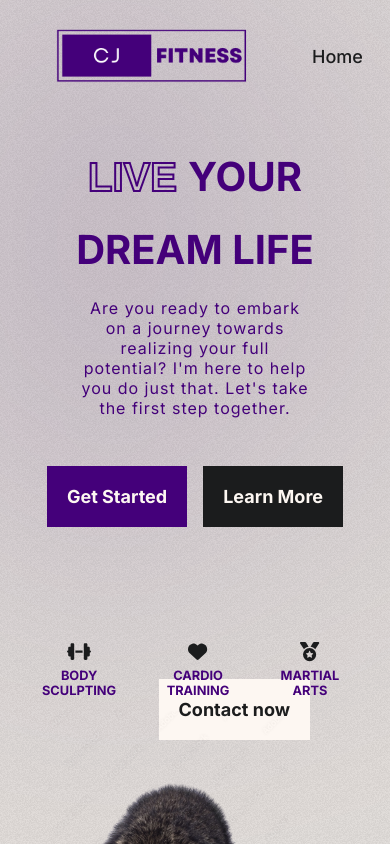
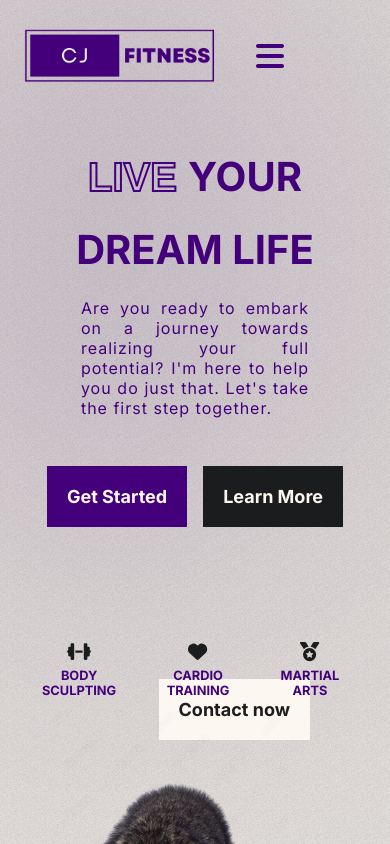
Before and after one commit to veronika-pomy/Fitness-Portfolio, a React (Create React App) app: page / in a window 390 px wide. Shown: the top 844 px of the page. Built offline with nearby package versions, Linux system fonts and the light colour scheme; the HTML template or start-up script is replaced by a standard one.

Commit message:
added bar menu for mobile screen and scrolling functionality on menu link click

```diff
--- a/package.json
+++ b/package.json
@@ -19,7 +19,7 @@
     "react-dom": "^18.2.0",
     "react-onclickoutside": "^6.12.2",
     "react-scripts": "5.0.1",
-    "react-scroll": "^1.8.7",
+    "react-scroll": "^1.9.0",
     "web-vitals": "^2.1.4"
   },
   "scripts": {
--- a/src/App.css
+++ b/src/App.css
@@ -15,6 +15,7 @@
     --certificate: #edd66f;
     --card-color: #5f5c60b9;
     --glow-shadow-purple-sm-icon: rgba(30, 5, 44, 0.893);
+    --mobile-menu: #fdf7f2f2;
   }
 
   .app-container {
--- a/src/components/Header.jsx
+++ b/src/components/Header.jsx
@@ -1,8 +1,17 @@
-import React from 'react';
+import React, { useState } from 'react';
 import '../style/Header.css';
 import Logo from '../assets/imgs/logo-1.png';
+import { FontAwesomeIcon } from '@fortawesome/react-fontawesome';
+import { faBars } from '@fortawesome/free-solid-svg-icons';
+import { Link } from 'react-scroll';
+
+// TODO: add close btn to the mobile menu
 
 const Header = () => {
+
+  const mobileScreen = window.innerWidth <= 768 ? true: false;
+  const [ isMenuOpen, setOpenMenu ] = useState(false);
+
   return (
     <div className="header">
         <img
@@ -10,17 +19,35 @@ const Header = () => {
             alt="Calvin Waid Fitness Logo"
             className='logo'
         />
-        <ul
+        {(isMenuOpen === false && mobileScreen === true) ?
+          <div
+            onClick={() => setOpenMenu(true)}
+          >
+            <FontAwesomeIcon icon={faBars} className='mobile-menu-bars' />
+          </div>
+          :
+          <ul
             className='menu'
-        >
-            <li className="home">Home</li>
-            <li className="programs">Programs</li>
-            <li className="about">About</li>
-            <li className="plans">Plans</li>
-            <li className="testimonials">Testimonials</li>
+          >
+            <li className="home">
+              <Link spy={true} span={true} smooth={true} to='hero' activeClass='active' onClick={() => setOpenMenu(false)}>Home</Link>
+            </li>
+            <li className="programs">
+              <Link spy={true} span={true} smooth={true} to='programs' onClick={() => setOpenMenu(false)}>Programs</Link>
+            </li>
+            <li className="about">
+              <Link spy={true} span={true} smooth={true} to='about' onClick={() => setOpenMenu(false)}>About</Link>
+            </li>
+            <li className="plans">
+              <Link spy={true} span={true} smooth={true} to='plans' onClick={() => setOpenMenu(false)}>Plans</Link>
+            </li>
+            <li className="testimonials">
+              <Link spy={true} span={true} smooth={true} to='testimonials' onClick={() => setOpenMenu(false)}>Testimonials</Link>
+            </li>
         </ul>
+        }
     </div>
   )
 }
 
-export default Header
+export default Header;
--- a/src/components/Hero.jsx
+++ b/src/components/Hero.jsx
@@ -14,7 +14,7 @@ const Hero = () => {
   const transition = { type: 'spring', duration: 2 };
 
   return (
-    <div className="hero-container">
+    <div className="hero-container" id='hero'>
         {/* color gradient  */}
         <div className="blur hero-blur"></div>
         <div className="left-hero">
--- a/src/components/Motivation.jsx
+++ b/src/components/Motivation.jsx
@@ -15,6 +15,7 @@ const Motivation = () => {
   return (
     <div
         className='motivation-container'
+        id='about'
     >
         <div className="motivation-left">
             <img src={img1} alt="A closeup of a dumbbell rack" />
--- a/src/components/Pricing.jsx
+++ b/src/components/Pricing.jsx
@@ -9,7 +9,7 @@ import { faRightLong } from '@fortawesome/free-solid-svg-icons';
 
 const Pricing = () => {
   return (
-    <div className='pricing-container'>
+    <div className='pricing-container' id='plans'>
         {/* color gradient */}
         <div className="blur pricing-blur-left"></div>
         <div className="blur pricing-blur-right"></div>
--- a/src/components/Programs.jsx
+++ b/src/components/Programs.jsx
@@ -8,6 +8,7 @@ const Programs = () => {
   return (
     <div
         className='programs-container'
+        id='programs'
     >
         <div className="programs-header">
             <span className='outline-text'>Discover</span>
--- a/src/components/Testimonials.jsx
+++ b/src/components/Testimonials.jsx
@@ -15,6 +15,7 @@ const Testimonials = () => {
   return (
     <div
       className='testimonials-container'
+      id='testimonials'
     >
       <div className="left-testimonials">
         <span>Testimonials</span>
--- a/src/style/Header.css
+++ b/src/style/Header.css
@@ -26,3 +26,34 @@
 .menu > li:hover {
     color: var(--purple);
 }
+
+/* small screens */
+@media screen and (max-width: 768px) {
+    .header {
+        align-items: center;
+    }
+
+    .logo {
+        margin-left: -2rem;
+    }
+
+    .header > :nth-child(2) {
+        position: fixed;
+        left: 8rem;
+        z-index: 99;
+    }
+
+    .menu {
+        flex-direction: column;
+        padding: 2rem;
+        background-color: var(--mobile-menu);
+        margin-top: 18rem;
+        margin-right: 2rem;
+    }
+
+    .mobile-menu-bars {
+        color: var(--purple);
+        font-size: 2rem;
+        margin-left: 8rem;
+    }
+}
--- a/src/style/Promo.css
+++ b/src/style/Promo.css
@@ -28,6 +28,6 @@
     }
     .promo-text {
         font-size: 1rem;
-        text-align: center;
+        text-align: justify;
     }
 }
```
Also changed, not shown: 2 other files (tests, documents, lock files or other folders).
